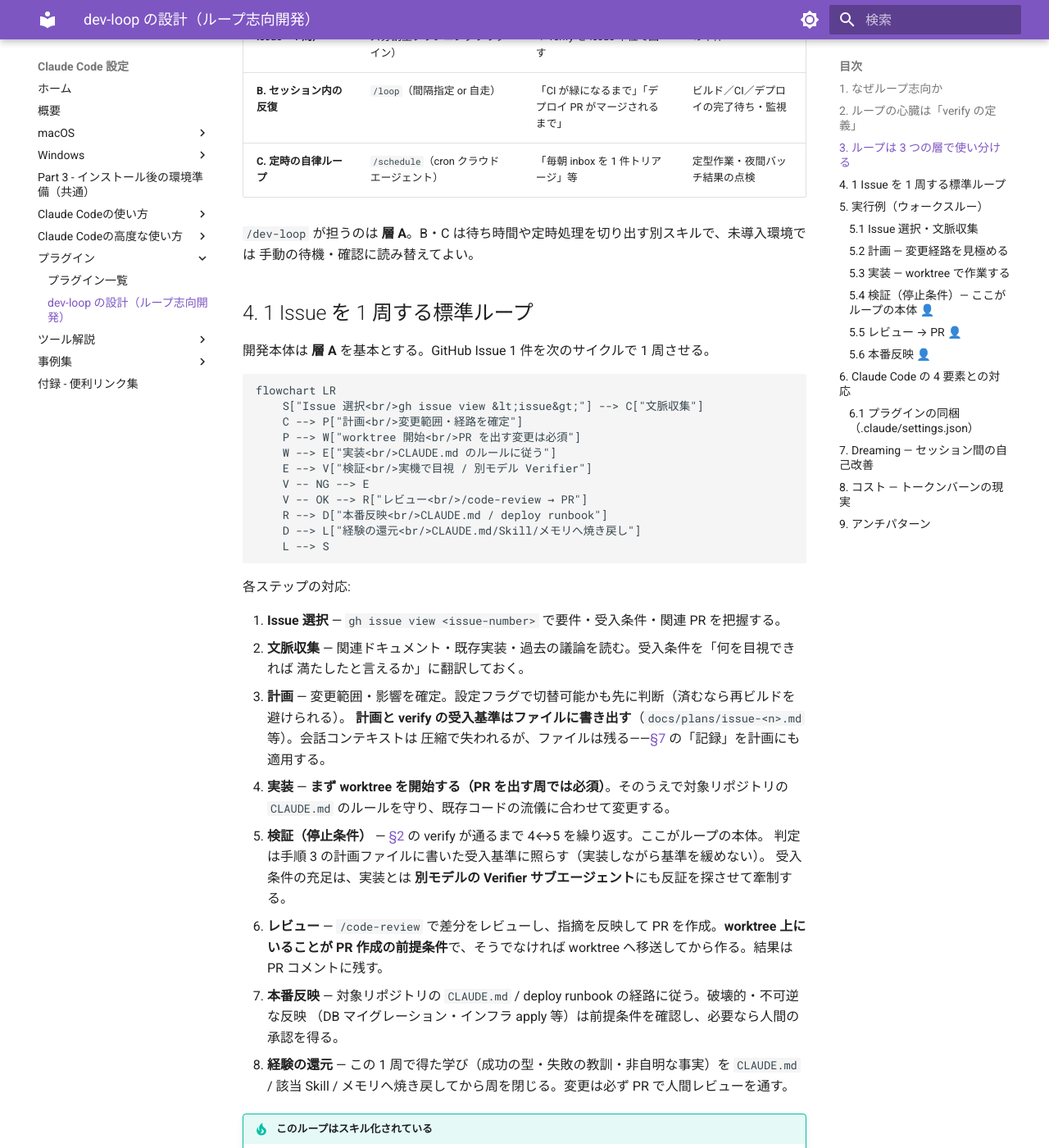
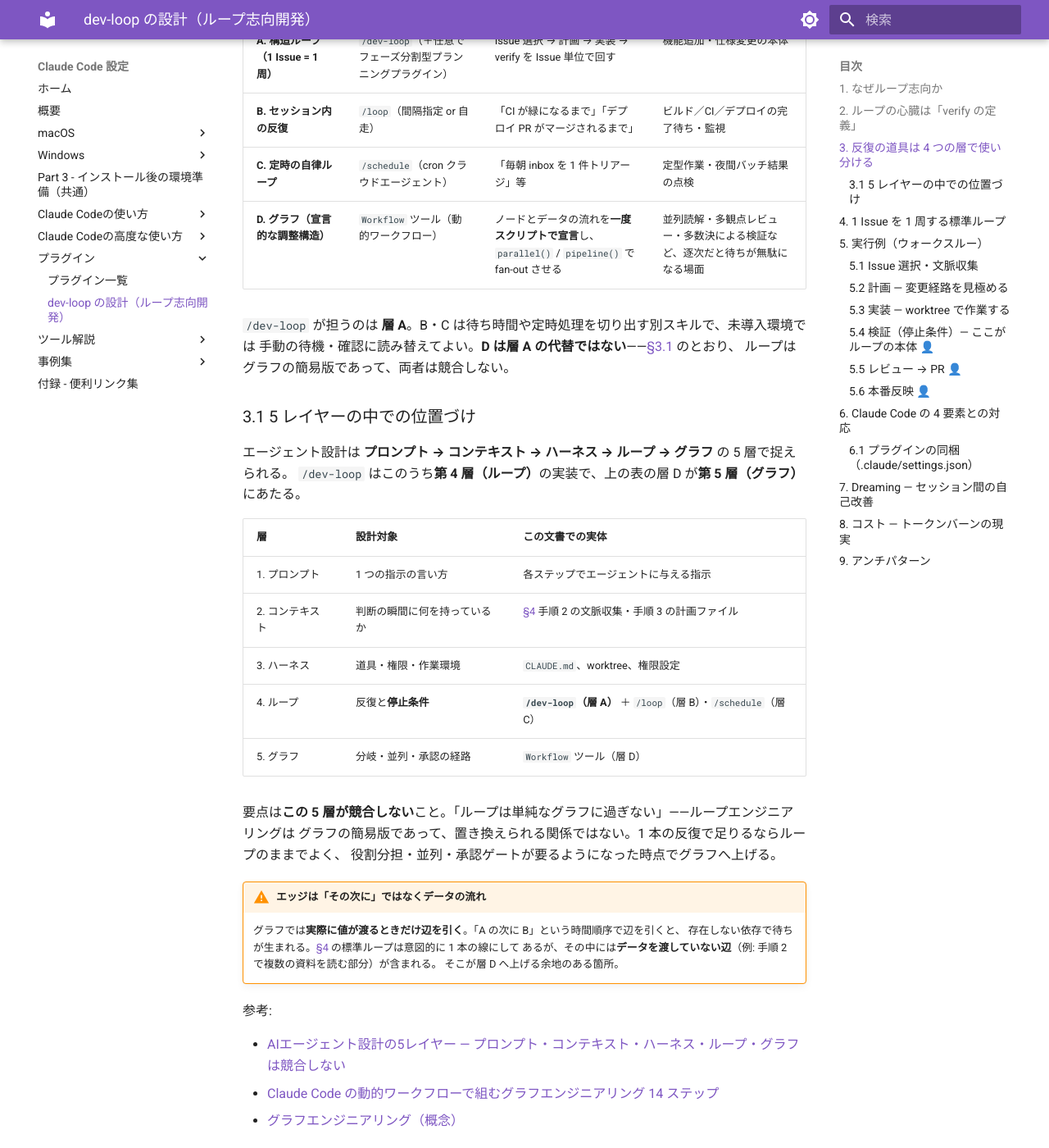
Before and after one commit to hdknr/claude-code-setup, an MkDocs documentation site: the page built from docs/plugins/dev-loop-design.md, in a window 1280 px wide and 1400 px high, scrolled down 1729 px. Shown: the whole window at 82% size. Built offline with MkDocs 1.6.1 and Material for MkDocs 9.7.7, drawn with Linux system fonts in a browser that asks for light colours; some of the changed text lies outside the part shown.

Commit message:
feat(dev-loop): 道具分類にグラフ層（Workflow）を追加 (#37)
エージェント設計の 5 レイヤー（プロンプト / コンテキスト / ハーネス /
ループ / グラフ）のうち、dev-loop の道具分類はループ層で閉じており、
グラフ層（Workflow ツール）の枠が存在しなかった。

Issue の設計判断は案 C を採用。分類の整合とドキュメント記述に留め、
Workflow ベースの fan-out の実装本体は follow-up Issue に切り出す。

- design doc §3 の道具分類表に層 D（グラフ / Workflow）を追加
- §3.1「5 レイヤーの中での位置づけ」を新設（ブログ 3 記事へリンク）
- mermaid 図に「ループの図解であり宣言的グラフではない」注記を追加
- §6 の 4 要素がループ層の内訳であることを明記
- SKILL.md 手順 2 / 5 / 6 に任意の fan-out 記述を追加。
  いずれも Workflow 不在時は逐次に縮退することを併記

あわせて verify 中に見つかった既存不具合を修正する。

- mkdocs.yml の pymdownx.superfences に mermaid の custom_fences が無く、
  design doc の flowchart が公開時からコードブロック表示になっていた。
  docs/ 内の mermaid ブロックはこの 1 箇所のみで、他ページに影響はない。
- dev-loop の plugin.json / marketplace.json を 1.1.0 へ。バージョン据え置きで
  中身だけ変えると、インストール済みクライアントのキャッシュが更新を
  検知できず旧内容を使い続ける（#33 で実際に発生）。再発防止の規約を
  CLAUDE.md に追記した。
- .gitignore に .claude/plans/ と .claude/worktrees/ を追加

Fixes #36

Co-authored-by: Claude Opus 5 (1M context) <noreply@anthropic.com>

````diff
--- a/docs/plugins/dev-loop-design.md
+++ b/docs/plugins/dev-loop-design.md
@@ -49,18 +49,50 @@
     等を指定）。「受入条件◯◯を満たさない反証を、証拠（テスト結果・ログ・目視項目）で示せ」と
     指示し、**反証が挙がれば実装に戻す**。同一モデルだと盲点を一緒に見逃すため、モデルを変えるのが要点。
 
-## 3. ループは 3 つの層で使い分ける { #layers }
+## 3. 反復の道具は 4 つの層で使い分ける { #layers }
 
-粒度に応じて道具を選ぶ。上の層ほど「開発の本体」、下の層ほど「待ち時間の自動化」。
+粒度に応じて道具を選ぶ。A〜C は「ループ」の層で、上ほど開発の本体・下ほど待ち時間の自動化。
+D は**その外側にあるグラフの層**で、1 本のループでは待ちが無駄になるときに移る先。
 
-| 層 | 道具 | 停止条件の書き方 | 使いどころ |
+| 層 | 道具 | 停止条件／構造の書き方 | 使いどころ |
 | --- | --- | --- | --- |
 | **A. 構造ループ（1 Issue = 1 周）** | `/dev-loop`（＋任意でフェーズ分割型プランニングプラグイン） | Issue 選択 → 計画 → 実装 → verify を Issue 単位で回す | 機能追加・仕様変更の本体 |
 | **B. セッション内の反復** | `/loop`（間隔指定 or 自走） | 「CI が緑になるまで」「デプロイ PR がマージされるまで」 | ビルド／CI／デプロイの完了待ち・監視 |
 | **C. 定時の自律ループ** | `/schedule`（cron クラウドエージェント） | 「毎朝 inbox を 1 件トリアージ」等 | 定型作業・夜間バッチ結果の点検 |
+| **D. グラフ（宣言的な調整構造）** | `Workflow` ツール（動的ワークフロー） | ノードとデータの流れを**一度スクリプトで宣言**し、`parallel()` / `pipeline()` で fan-out させる | 並列読解・多観点レビュー・多数決による検証など、逐次だと待ちが無駄になる場面 |
 
 `/dev-loop` が担うのは **層 A**。B・C は待ち時間や定時処理を切り出す別スキルで、未導入環境では
-手動の待機・確認に読み替えてよい。
+手動の待機・確認に読み替えてよい。**D は層 A の代替ではない**——[§3.1](#five-layers) のとおり、
+ループはグラフの簡易版であって、両者は競合しない。
+
+### 3.1 5 レイヤーの中での位置づけ { #five-layers }
+
+エージェント設計は **プロンプト → コンテキスト → ハーネス → ループ → グラフ** の 5 層で捉えられる。
+`/dev-loop` はこのうち**第 4 層（ループ）**の実装で、上の表の層 D が**第 5 層（グラフ）**にあたる。
+
+| 層 | 設計対象 | この文書での実体 |
+| --- | --- | --- |
+| 1. プロンプト | 1 つの指示の言い方 | 各ステップでエージェントに与える指示 |
+| 2. コンテキスト | 判断の瞬間に何を持っているか | [§4](#standard-loop) 手順 2 の文脈収集・手順 3 の計画ファイル |
+| 3. ハーネス | 道具・権限・作業環境 | `CLAUDE.md`、worktree、権限設定 |
+| 4. ループ | 反復と**停止条件** | **`/dev-loop`（層 A）** ＋ `/loop`（層 B）・`/schedule`（層 C） |
+| 5. グラフ | 分岐・並列・承認の経路 | `Workflow` ツール（層 D） |
+
+要点は**この 5 層が競合しない**こと。「ループは単純なグラフに過ぎない」——ループエンジニアリングは
+グラフの簡易版であって、置き換えられる関係ではない。1 本の反復で足りるならループのままでよく、
+役割分担・並列・承認ゲートが要るようになった時点でグラフへ上げる。
+
+!!! warning "エッジは「その次に」ではなくデータの流れ"
+    グラフでは**実際に値が渡るときだけ辺を引く**。「A の次に B」という時間順序で辺を引くと、
+    存在しない依存で待ちが生まれる。[§4](#standard-loop) の標準ループは意図的に 1 本の線にして
+    あるが、その中には**データを渡していない辺**（例: 手順 2 で複数の資料を読む部分）が含まれる。
+    そこが層 D へ上げる余地のある箇所。
+
+参考:
+
+- [AIエージェント設計の5レイヤー — プロンプト・コンテキスト・ハーネス・ループ・グラフは競合しない](https://hdknr.github.io/blogs/posts/2026/07/ai-agent-design-engineering-layers/)
+- [Claude Code の動的ワークフローで組むグラフエンジニアリング 14 ステップ](https://hdknr.github.io/blogs/posts/2026/07/graph-engineering-14-step-roadmap/)
+- [グラフエンジニアリング（概念）](https://hdknr.github.io/blogs/wiki/concepts/graph-engineering/)
 
 ## 4. 1 Issue を 1 周する標準ループ { #standard-loop }
 
@@ -79,6 +111,12 @@ flowchart LR
     D --> L["経験の還元<br/>CLAUDE.md/Skill/メモリへ焼き戻し"]
     L --> S
 ```
+
+!!! note "この図はループの図解であり、宣言的グラフではない"
+    上の図は手順の流れを人間向けに描いたもので、実行される構造ではない。各ステップは
+    `SKILL.md` の散文手順として、エージェントが毎周読み直して解釈する。[§3.1](#five-layers) の
+    第 5 層（グラフ）に上げるには、ノードの入出力スキーマとデータの流れを `Workflow`
+    スクリプトとして宣言する必要がある。
 
 各ステップの対応:
 
@@ -195,10 +233,13 @@ Claude Code の設計は 4 要素で捉えられる。`/dev-loop` を使う際
 
 | 要素 | 役割 | 実体 |
 | --- | --- | --- |
-| **ループ** | 停止条件つきの繰り返し | [§3](#layers) の 3 層（`/dev-loop` / `/loop` / `/schedule`） |
+| **ループ** | 停止条件つきの繰り返し | [§3](#layers) の**層 A〜C**（`/dev-loop` / `/loop` / `/schedule`） |
 | **CLAUDE.md** | ループ間で不変の「憲法」 | コーディング規約・検証／デプロイ制約を固定し、毎周の逸脱を防ぐ |
 | **Skills** | 反復の中で呼ぶ再利用手順 | `/dev-loop`・`/code-review`・（任意で）フェーズ分割型プランニングプラグイン |
 | **Dreaming** | セッション間の自律的な自己改善 | [§7](#dreaming) を参照 |
+
+この 4 要素は**ループ層（第 4 層）の内訳**で、閉じた分類ではない。グラフ層（第 5 層 = `Workflow`）
+との関係は [§3.1](#five-layers) を参照。
 
 ### 6.1 プラグインの同梱（`.claude/settings.json`） { #plugins }
 
--- a/mkdocs.yml
+++ b/mkdocs.yml
@@ -68,7 +68,12 @@ nav:
 markdown_extensions:
   - admonition
   - pymdownx.details
-  - pymdownx.superfences
+  - pymdownx.superfences:
+      custom_fences:
+        # mermaid を図としてレンダリングする（未設定だとコードブロック表示になる）
+        - name: mermaid
+          class: mermaid
+          format: !!python/name:pymdownx.superfences.fence_code_format
   - pymdownx.highlight:
       anchor_linenums: true
   - pymdownx.inlinehilite
````
Also changed, not shown: CLAUDE.md (+10 -0 lines), plugins/dev-loop/skills/dev-loop/SKILL.md (+20 -0 lines), 3 other files.
